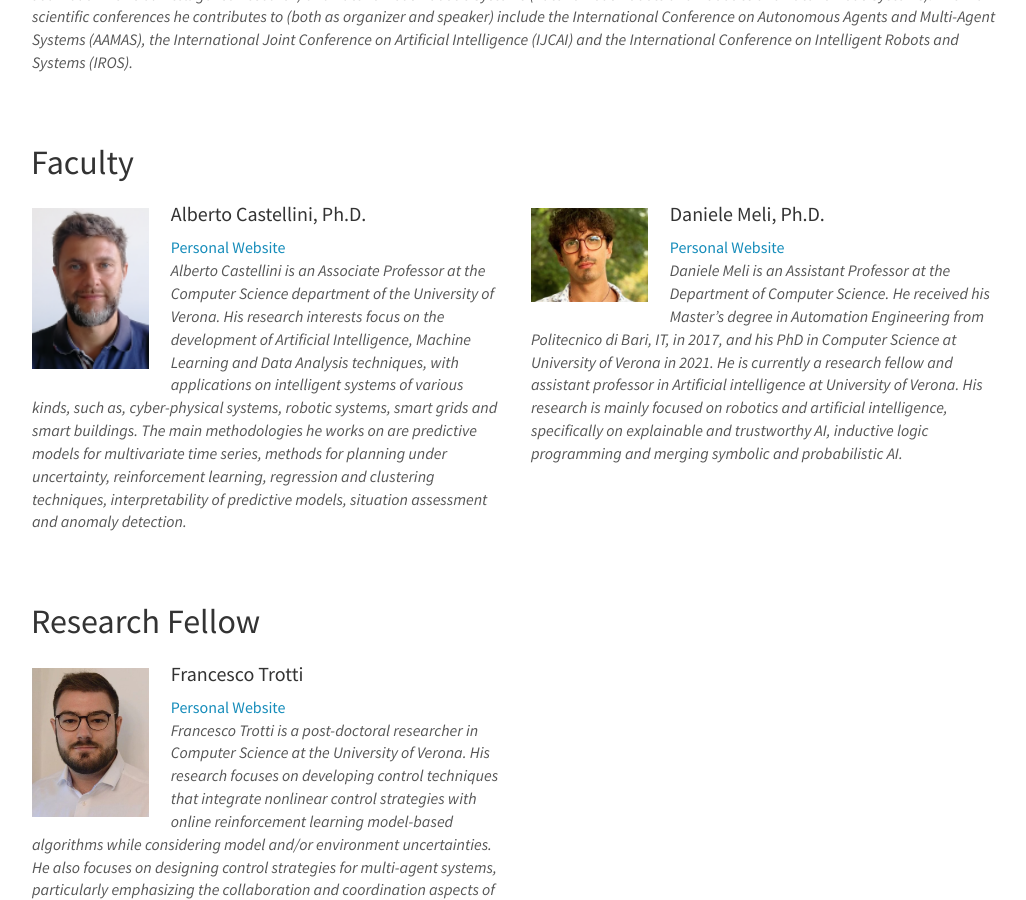
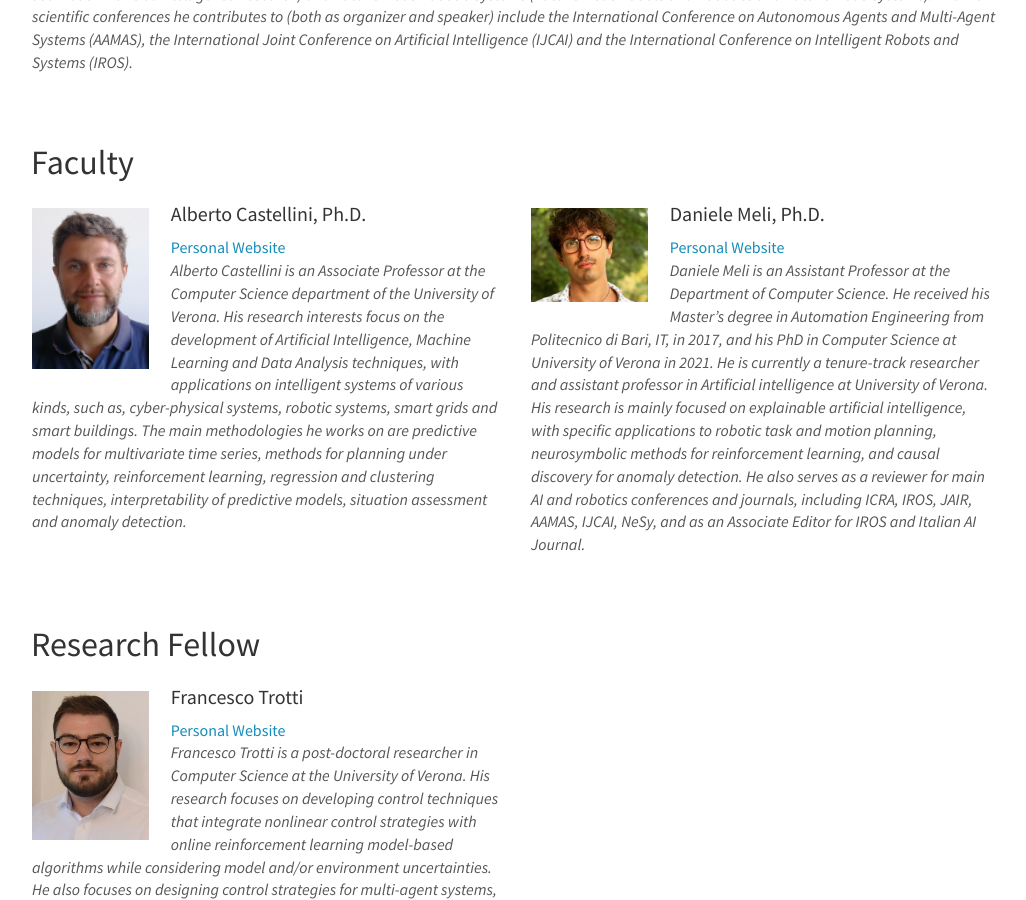
Before and after one commit to Isla-lab/Isla-lab.github.io, a Jekyll site: the page built from _pages/team.md, in a window 1280 px wide and 900 px high, scrolled down 456 px. Shown: the whole window, without its empty margins (125-1151 px from the left). Built offline with Jekyll 4.4.1, drawn with Linux system fonts in a browser that asks for light colours; nearby versions of some CDN libraries.

Commit message:
Revise Daniele Meli's faculty information
Updated faculty info for Daniele Meli to reflect current position and research focus.

```diff
--- a/_data/faculty.yml
+++ b/_data/faculty.yml
@@ -12,6 +12,6 @@
   website: https://www.di.univr.it/?ent=persona&id=46391&lang=en
 
 
-  info: Daniele Meli is an Assistant Professor at the Department of Computer Science. He received his Master’s degree in Automation Engineering from Politecnico di Bari, IT, in 2017, and his PhD in Computer Science at University of Verona in 2021. He is currently a research fellow and assistant professor in Artificial intelligence at University of Verona. His research is mainly focused on robotics and artificial intelligence, specifically on explainable and trustworthy AI, inductive logic programming and merging symbolic and probabilistic AI.
+  info: Daniele Meli is an Assistant Professor at the Department of Computer Science. He received his Master’s degree in Automation Engineering from Politecnico di Bari, IT, in 2017, and his PhD in Computer Science at University of Verona in 2021. He is currently a tenure-track researcher and assistant professor in Artificial intelligence at University of Verona. His research is mainly focused on explainable artificial intelligence, with specific applications to robotic task and motion planning, neurosymbolic methods for reinforcement learning, and causal discovery for anomaly detection. He also serves as a reviewer for main AI and robotics conferences and journals, including ICRA, IROS, JAIR, AAMAS, IJCAI, NeSy, and as an Associate Editor for IROS and Italian AI Journal.
 
   email: daniele.meli@univr.it
```
